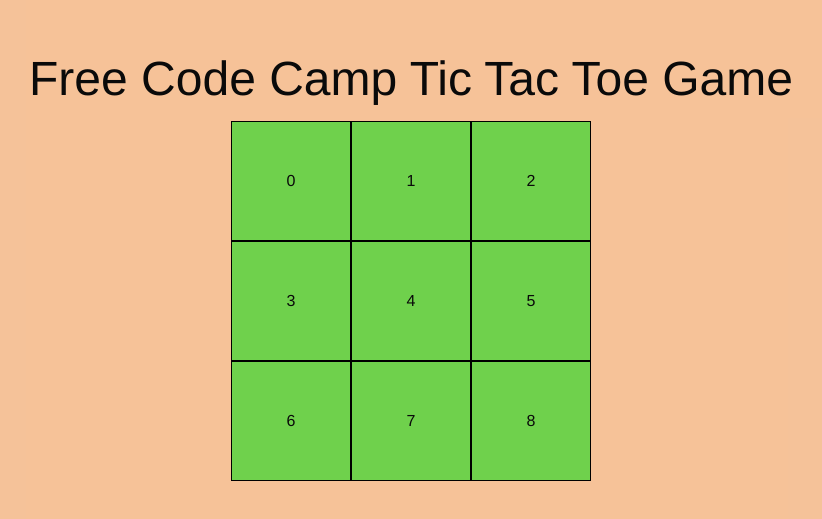
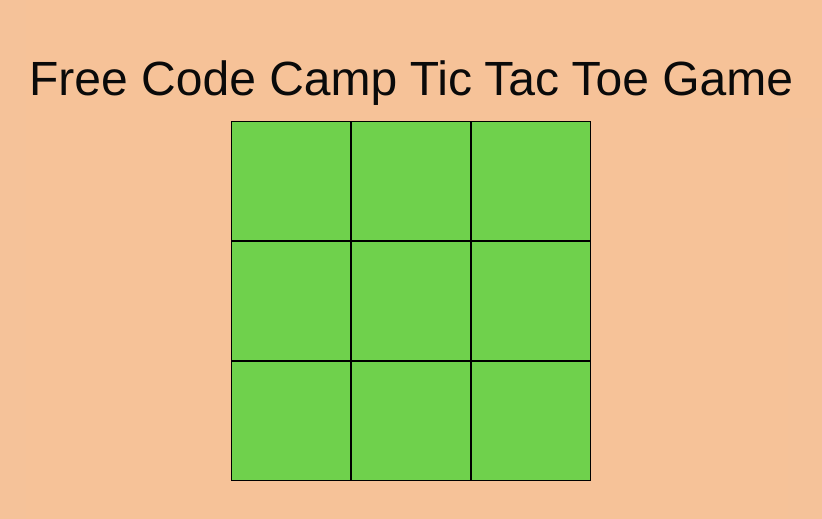
Before and after one commit to UHanczar/fcc_tictactoe_game, a React app: page / in a window 1280 px wide. Shown: the part 137-656 px from the top of the page, without its empty margins (229-1051 px from the left). Built offline with nearby package versions, Linux system fonts and the light colour scheme.

Commit message:
Crating_squareClick_function

```diff
--- a/app/components/Board.js
+++ b/app/components/Board.js
@@ -5,9 +5,10 @@
 
 const Board = (props) => {
   const board = props.gameBoard;
+  const handleClickSquare = props.handleClickSquare;
   return (
     <div className='board'>
-      {board.map((square, i) => <Square key={i} value={i} />)}
+      {board.map((square, i) => <Square key={i} index={i} value={board[i]} handleClickSquare={handleClickSquare} />)}
     </div>
   );
 };
--- a/app/components/Game.js
+++ b/app/components/Game.js
@@ -12,12 +12,27 @@
         '', '', ''
       ]
     };
+
+    this.onHandleClickSquare = this.onHandleClickSquare.bind(this);
   }
+
+  onHandleClickSquare(index) {
+    console.log('Click');
+    console.log(index);
+    const newBoard = this.state.board.slice();
+    newBoard[index] = index;
+    this.setState(() => {
+      return {
+        board: newBoard
+      };
+    });
+  }
+
   render() {
     const { board } = this.state;
     return (
       <div className='game'>
-        <Board gameBoard={board} />
+        <Board gameBoard={board} handleClickSquare={this.onHandleClickSquare} />
       </div>
     );
   }
--- a/app/components/Square.js
+++ b/app/components/Square.js
@@ -1,10 +1,16 @@
-import React from 'react';
+import React, { Component } from 'react';
 
-const Square = (props) => {
-  const value = props.value;
-  return (
-    <div className='square'>{value}</div>
-  );
-};
+class Square extends Component {
+  clickSquare(index) {
+    this.props.handleClickSquare(index);
+  }
+
+  render() {
+    const { value, index } = this.props;
+    return (
+      <div className='square' onClick={() => this.clickSquare(index)}>{value}</div>
+    );
+  }
+}
 
 export default Square;
```
